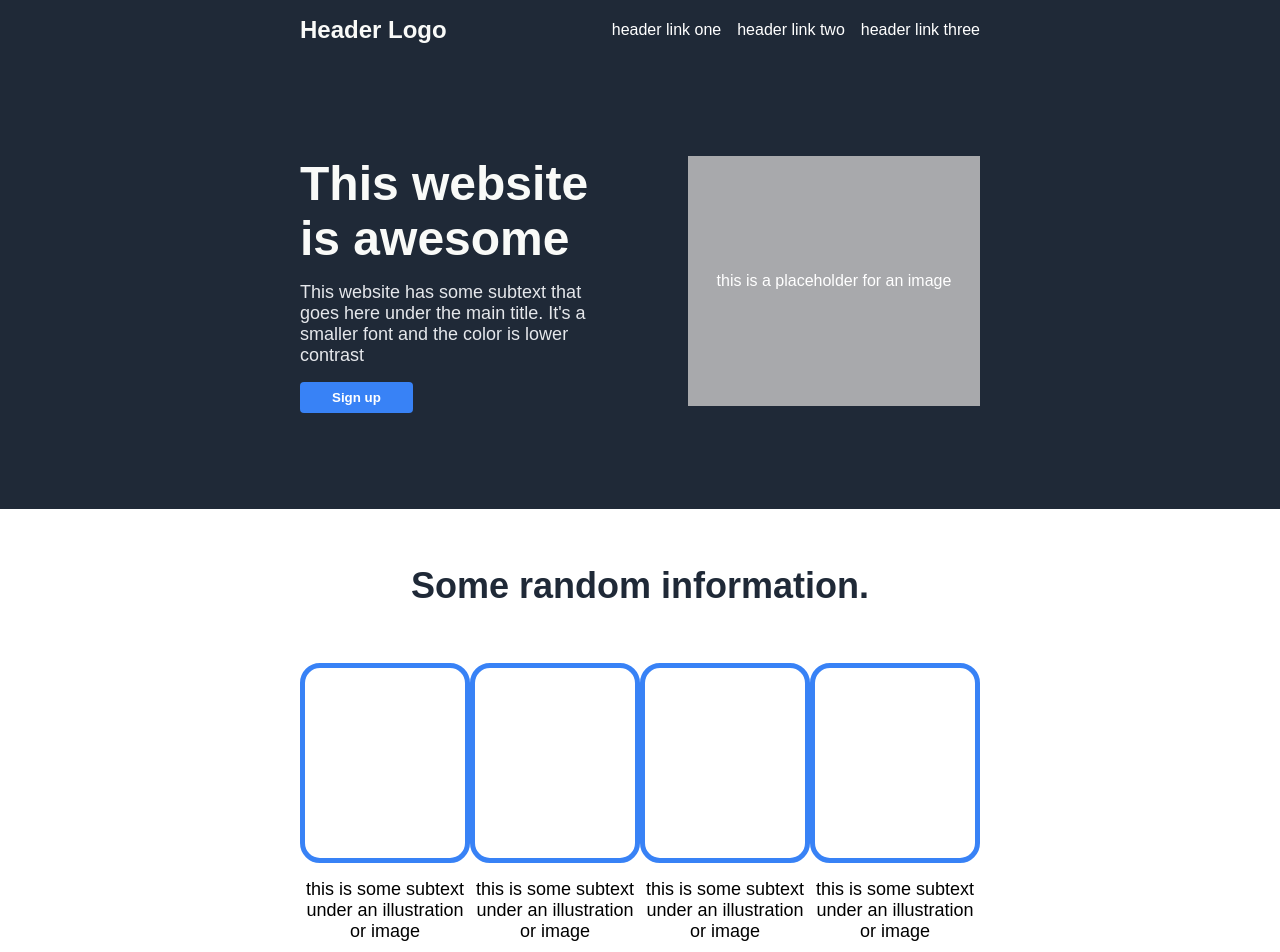
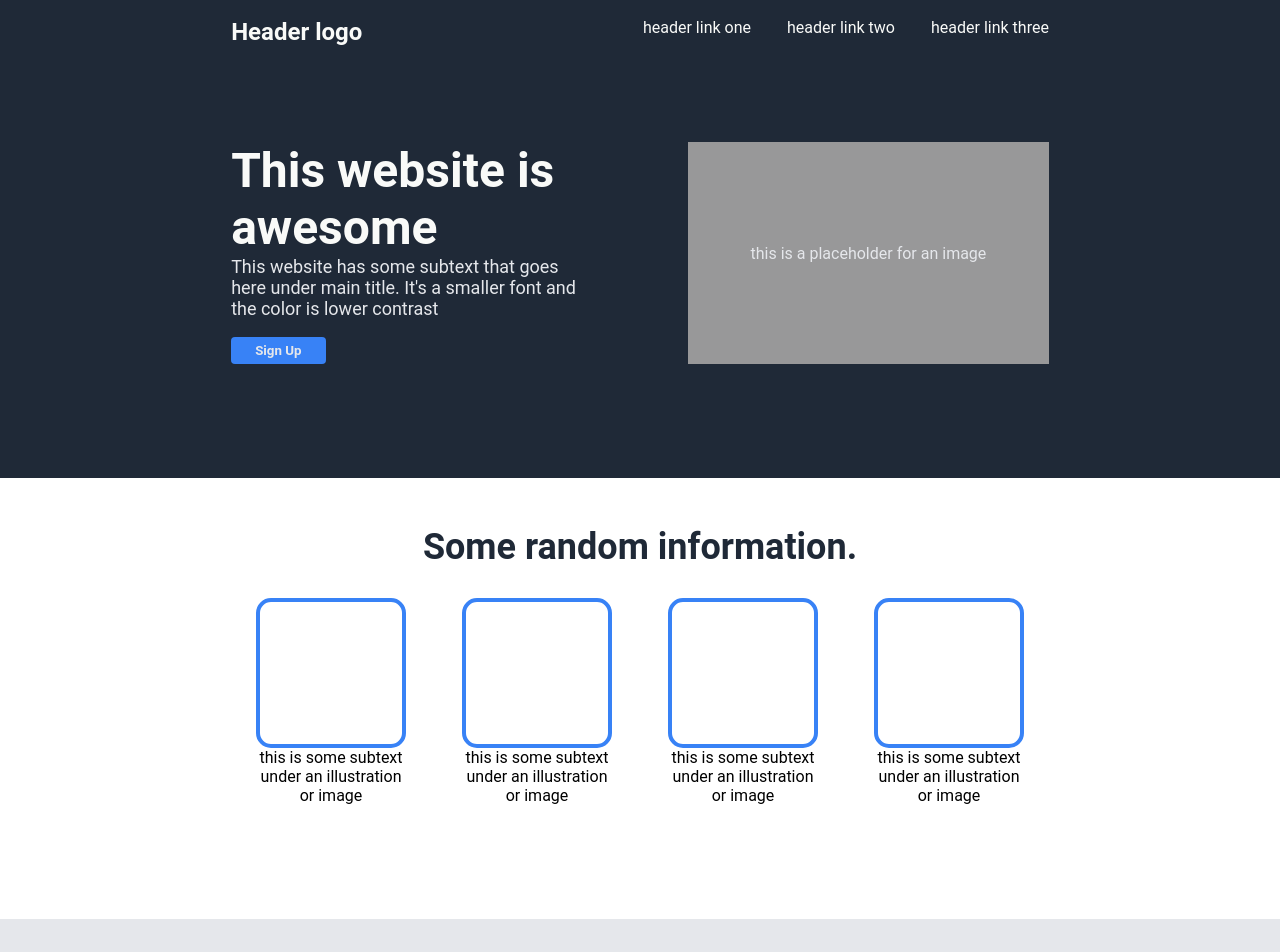
Before and after one commit to samuel-challandes/landing-page, a plain HTML site: page index.html in a window 1280 px wide. Shown: the top 952 px of the page. Drawn offline with Linux system fonts and the light colour scheme.

Commit message:
Restructure html and complete styling
I restarted the project from scratch, switching to the flexbox model to
center the four main sections on the page, as well as liberally using
divs to logically group items together, allowing for easier and more
concise styling.

```diff
--- a/css/style.css
+++ b/css/style.css
@@ -1,36 +1,42 @@
 * {
+    font-family: "Roboto", Arial, Helvetica, sans-serif;
     box-sizing: border-box;
 }
 
 body {
-    font-family: Arial, Helvetica, sans-serif;
     margin: 0;
+    display: flex;
+    flex-direction: column;
 }
 
 ul {
-    list-style: none;
     margin: 0;
     padding: 0;
+    list-style: none;
     display: flex;
-    gap: 16px;
+    gap: 36px;
 }
 
 a {
     text-decoration: none;
-    color: white;
+    color: #f9faf8;
 }
 
 .header-container {
-    background-color: #1f2937;
-    color: white;
-    padding: 0 300px 0;
+    background-color: #1F2937;
+    color: #E5E7EB;
+}
+
+.temp {
+    margin: 0 auto 96px;
+    width: 66.7%;
+    padding: 18px;
 }
 
 .header {
     display: flex;
-    align-items: center;
     justify-content: space-between;
-    padding: 16px 0 16px;
+    margin-bottom: 96px;
 }
 
 .header-logo {
@@ -39,84 +45,137 @@ a {
     font-weight: bold;
 }
 
-.title-container {
+.subheader-container {
     display: flex;
-    padding: 96px 0 96px;
     gap: 96px;
 }
 
-.title-text {
+.subheader-title {
     flex: 1;
 }
 
-.title {
+.subheader-title > h1 {
     font-size: 48px;
     font-weight: bolder;
-    color:#f9faf8;
-    margin-bottom: 16px;
+    color: #F9FAF8;
 }
 
-.title-subtext {
+.subheader-title > p {
     font-size: 18px;
-    color: #e5e7eb;
-    margin-bottom: 16px;
+    color: #E5E7EB;
 }
 
-.title-image {
-    flex: 1;
-    background-color: #a8a9ac;
-    display: flex;
-    align-items: center;
-    justify-content: center;
-    /* width: 500px; */
-    height: 250px;
+.subheader-title > h1,
+.subheader-title > p {
+    margin: 0;
 }
 
-.title-sign-up {
-    background-color: #3882f6;
-    color: white;
-    padding: 8px 32px 8px;
-    text-align: center;
+button {
+    background-color: #3882F6;
+    color: #E5E7EB;
+    font-weight: bolder;
     border: none;
-    font-weight: bold;
+    padding: 6px 24px;
     border-radius: 4px;
 }
 
-.information {
-    padding: 0 300px 0;
+.subheader-title > button {
+    margin-top: 18px;
 }
 
-.information-header {
+.subheader-image {
+    flex: 1;
+    display: flex;
+    justify-content: center;
+    align-items: center;
+    background-color: #989899;
+    color: #E5E7EB;
+}
+
+.information-title {
+    text-align: center;
     font-size: 36px;
     font-weight: bolder;
-    color: #1f2937;
-    text-align: center;
-    padding: 56px 0 56px;
+    color: #1F2937;
 }
 
-.information-container {
+.card-container {
     display: flex;
-    /* gap: 48px; */
-    justify-content: space-around;
+    justify-content: center;
+    gap: 56px;
 }
 
-/* .information-item {
-    display: flex;
-    flex-direction: column;
-    align-items: center;
-} */
-
-.information-image {
-    border: 5px solid #3882f6;
-    max-width: 200px;
-    height: 200px;
-    border-radius: 20px;
-    margin-bottom: 16px;
+.card-image {
+    height: 150px;
+    width: 150px;
+    border: 4px solid #3882F6;
+    border-radius: 15px;
 }
 
-.information-subtext {
+.card-subtext {
+    width: 150px;
+    text-align: center;
+}
+
+.quote-container {
+    background-color: #E5E7EB;
+}
+
+.quote-container > .temp {
+    margin-top: 96px;
+    margin-bottom: 56px;
+    width: 50%;
+    display: flex;
+    justify-content: center;
+    align-items: center;
+    flex-direction: column;
+}
+
+.quote-body {
+    font-size: 36px;
+    font-weight: light;
+    font-style: italic;
+    color: #1F2937;
+}
+
+.quote-citation {
+    margin-top: 16px;
+    width: 80%;
     font-size: 18px;
-    text-align: center;
-    max-width: 200px;
+    text-align: right;
+    font-weight: bolder;
+}
 
+.action-container > .temp {
+    margin-top: 96px;
+    display: flex;
+    background-color: #3882F6;
+    border-radius: 5px;
+    color: #E5E7EB;
+    justify-content: space-between;
+    padding: 56px 136px;
 }
+
+.action-container h3, p {
+    margin: 0;
+}
+
+.call-to-action-button {
+    display: flex;
+    justify-content: center;
+    align-items: center;
+}
+
+.action-container button {
+    border: 2px solid #E5E7EB;
+}
+
+.footer-container {
+    display: flex;
+    justify-content: center;
+    align-items: center;
+    background-color: #1F2937;
+    color: #E5E7EB;
+    size: 18px;
+    padding: 24px 0 24px;
+}
--- a/index.html
+++ b/index.html
@@ -8,62 +8,80 @@
 </head>
 
 <body>
-
     <div class="header-container">
+        <div class="temp">
             <div class="header">
-            <div class="header-logo">Header Logo</div>
+                <div class="header-logo">
+                    Header logo
+                </div>
+                <div class="header-links">
                     <ul>
                         <li><a href="">header link one</a></li>
                         <li><a href="">header link two</a></li>
                         <li><a href="">header link three</a></li>
                     </ul>
                 </div>
-        <div class="title-container">
-            <div class="title-text">
-                <div class="title">This website is awesome</div>
-                <div class="title-subtext">This website has some subtext that goes here under the main title. It's a
-                    smaller
-                    font and the color is lower contrast</div>
-                <button class="title-sign-up">Sign up</button>
             </div>
-            <div class="title-image">this is a placeholder for an image</div>
+            <div class="subheader-container">
+                <div class="subheader-title">
+                    <h1>This website is awesome</h1>
+                    <p>This website has some subtext that goes here under main title. It's a smaller font and the color
+                        is lower contrast</p>
+                    <button>Sign Up</button>
+                </div>
+                <div class="subheader-image">
+                    this is a placeholder for an image
+                </div>
+            </div>
         </div>
     </div>
 
-    <div class="information">
-        <div class="information-header">Some random information.</div>
-
     <div class="information-container">
-            <div class="information-item">
-                <div class="information-image"></div>
-                <div class="information-subtext">this is some subtext under an illustration or image</div>
+        <div class="temp">
+            <h2 class="information-title">Some random information.</h2>
+            <div class="card-container">
+                <div class="card-item">
+                    <div class="card-image"></div>
+                    <p class="card-subtext">this is some subtext under an illustration or image</p>
                 </div>
 
-            <div class="information-item">
-                <div class="information-image"></div>
-                <div class="information-subtext">this is some subtext under an illustration or image</div>
+                <div class="card-item">
+                    <div class="card-image"></div>
+                    <p class="card-subtext">this is some subtext under an illustration or image</p>
                 </div>
 
-            <div class="information-item">
-                <div class="information-image"></div>
-                <div class="information-subtext">this is some subtext under an illustration or image</div>
+                <div class="card-item">
+                    <div class="card-image"></div>
+                    <p class="card-subtext">this is some subtext under an illustration or image</p>
                 </div>
 
-            <div class="information-item">
-                <div class="information-image"></div>
-                <div class="information-subtext">this is some subtext under an illustration or image</div>
+                <div class="card-item">
+                    <div class="card-image"></div>
+                    <p class="card-subtext">this is some subtext under an illustration or image</p>
                 </div>
             </div>
-
-        <div class="quote"></div>
-
-        <div class="action"></div>
         </div>
-
+    </div>
+    <div class="quote-container">
+        <div class="temp">
+            <p class="quote-body">This is an inspiring quote, or a testimonial from a customer. Maybe it's just filling
+                up space, or maybe people will actually read it. Who knows? All I know is that it looks nice.
+            <p class="quote-citation"><strong>-Thor, God of Thunder</strong></p>
+        </div>
+    </div>
+    <div class="action-container">
+        <div class="temp">
+            <div class="call-to-action-text">
+                <h3>Call to action! It's time!</h3>
+                <p>Sign up for our product by clicking that button right over there!</p>
+            </div>
+            <div class="call-to-action-button">
+                <button>Sign Up</button>
+            </div>
+        </div>
+    </div>
     <div class="footer-container">
-        <div class="footer">
-
-        </div>
+        <p>Copyright © The Odin Project 2021</p>
     </div>
 </body>
 
```
Lines whose indentation alone changed are shown as unchanged.
